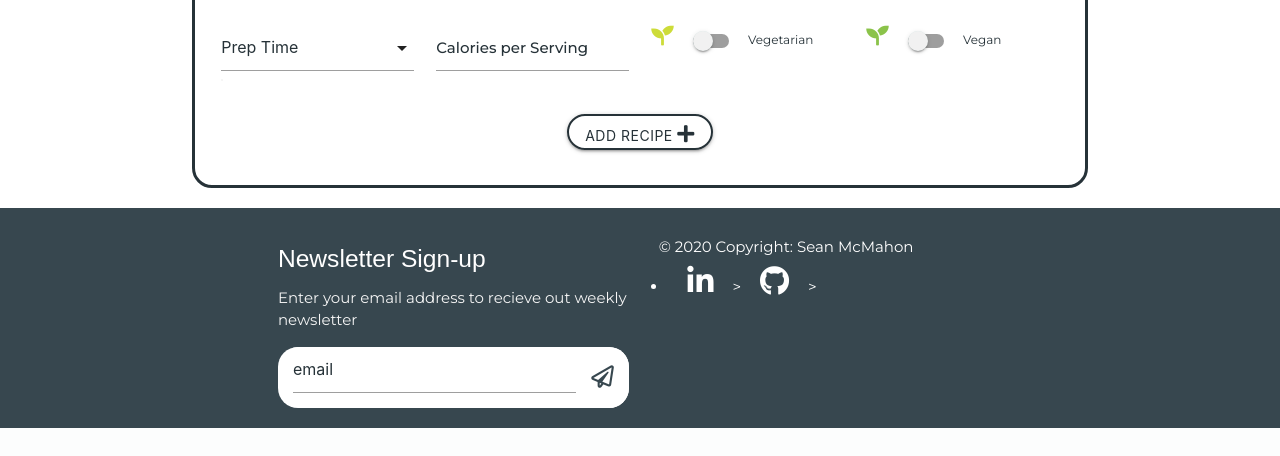
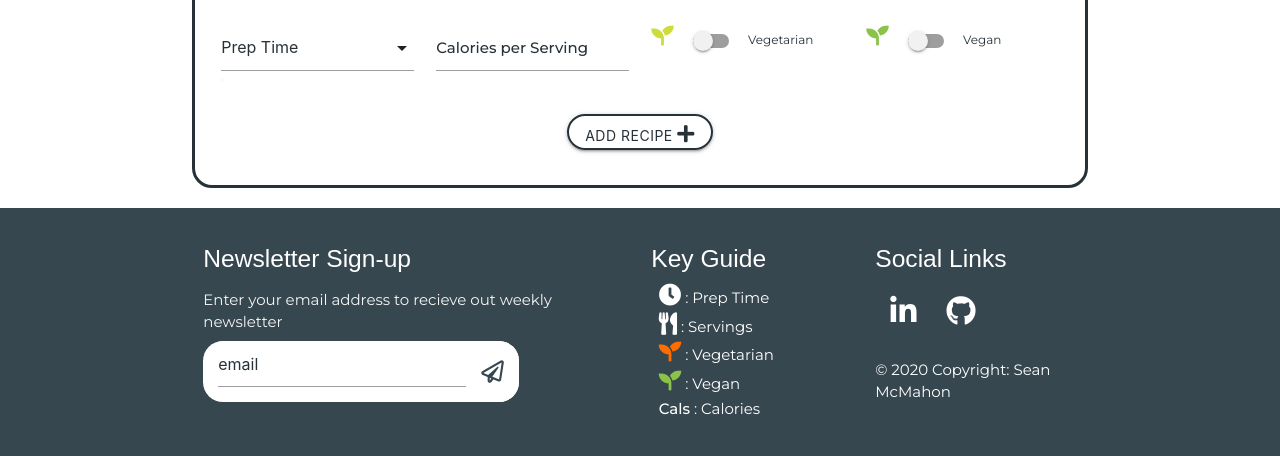
Before and after one commit to Sean-Mc-Mahon/McTasticRecipes, a Flask app: page /add_recipe in a window 1280 px wide. Shown: the part 888-1344 px from the top of the page. Before the commit the page ends 1316 px from the top, so only its background shows below. Run offline with Flask 2, Linux system fonts and the light colour scheme; data that the repository does not hold is empty; some libraries are stand-ins or nearby versions; some web fonts are replaced.

Commit message:
key guide added to footer

```diff
--- a/static/css/style.css
+++ b/static/css/style.css
@@ -79,6 +79,12 @@ h1,h2,h3,h4,h5,h6 {
 }
 .m-all{
     margin: 1rem;
+}
+.mt-small {
+    margin-top: 0.2rem;
+}
+.mv-half {
+    margin: 0.5rem 0;
 }
 .mh1 {
     margin: 0 1rem;
@@ -177,6 +183,11 @@ nav ul a {
 }
 
 /** Footer **/
+.page-footer .row .col {
+    display: flex;
+    flex-direction: column;
+    align-items: center;
+}
 /* newsletter signup */
 #formContact {
     display: flex;
@@ -199,25 +210,9 @@ nav ul a {
     padding: 0rem;
     margin: 0 0 1rem 1rem;
 }
-/* Directory */
-.directory li a {
-    color: white;
-}
-/* Bottom Footer */
-.contact-footer {
-    display: flex !important;
-    flex-direction: column;
-    justify-content: space-between;
-    padding: .5rem 0;
-}
-.copyright {
-    justify-content: center;
-    padding: .5rem;
-}
 /* Social Icons */
 .social-links {
     display: flex;
-    justify-content: center;
 }
 .social-links li i:hover {
   color: #449bff;
@@ -331,12 +326,16 @@ ul .instruction-list {
 /* MEDIA QUERIES */
 /*m tablet*/
 @media screen and (min-width: 600px) {
-  .nav-wrapper {
+    .nav-wrapper {
     margin: 0 2rem;
     }
     .row.col.info-icon{
     padding: 0;
     }
+    /** Footer **/
+    .page-footer .row .col {
+    align-items: flex-start;
+}
     /* single recipe page */
     .tab-title {
     letter-spacing: 4px;
--- a/templates/base.html
+++ b/templates/base.html
@@ -108,71 +108,68 @@
     </main>
 
     <footer class="page-footer blue-grey darken-3">
-        <div class="container valign-wrapper">
-            <div class="row">
-                <div class="col s12 m6 ">
+        <div class="row container">
+            <div class="col s12 m6 mb1">
                 <h5 class="white-text">Newsletter Sign-up</h5>
-                    <p class="grey-text text-lighten-4">Enter your email address to recieve out weekly newsletter</p>    <form  id="formContact" onsubmit="return sendMail(this);">
+                <p class="grey-text text-lighten-4 mv-half">Enter your email address to recieve out weekly newsletter</p>
+                <form  id="formContact" onsubmit="return sendMail(this);">
                     <input type="email" name="emailaddress" id="emailaddress" placeholder="email" required>
                     <button id="submit"  type="submit">
                     <i class="far fa-paper-plane large-icon"></i>
                     </button>
                 </form>
             </div>
-                <div class="col s12 m6 contact-footer">
-                    <div class="copyright valign-wrappe
-                    <div class="copyright">
-                    © 2020 Copyright: Sean McMahon
+            <div class="col s12 m3 mb1">
+                <h5 class="white-text">Key Guide</h5>
+                <!--Icon info: Servings,Calories,Vegetarian,Vegan-->
+                <!--Time-->
+                <div class="icon mt-small">
+                    <i class="fas fa-clock large-icon"></i>  : Prep Time
                 </div>
-                    <div>   <li>
-                                <a
-                                rel="noopener"
-                                target="_blank"
-                                href="https://www.linkedin.com/in/sean-mcmahon-profile/"
-                                ><i class="fab fa-linkedin-in"></i
-                                ></a>
-                                >
-
-
-                                                                                                                            <a
-                                rel="noopener"
-                                target="_blank"
-                                href="https://github.com/Sean-Mc-Mahon"
-                                ><i class="fab fa-github"></i
-                                ></a>
-
-
-
-                                   >
-
-                    </div>                           </div>
-
-        <!-- <div class="footer-copyright center-align">
-            <d                <div class="copyright valign-wrapper">
-                © 2020 Copyright: Sean McMahon
+                <!--Serves-->
+                <div class="icon mt-small">
+                    <i class="fas fa-utensils large-icon"></i>  : Servings
                 </div>
-                <div>
-                    <ul class="social-links m0">
+                <!--Vegetarian-->
+                <div class="icon mt-small">
+                    <i class="fas fa-seedling orange-text text-accent-4 large-icon"></i>  : Vegetarian
+                </div>
+                <!--Vegan-->
+                <div class="icon mt-small">
+                    <i class="fas fa-seedling light-green-text accent-4 large-icon"></i>  : Vegan
+                </div>
+                <!--Calories-->
+                <div class="icon mt-small">
+                    <span><strong>Cals</strong>  : Calories</span>
+                </div>
+            </div>
+            <div class="col s12 m3 mb1">
+                <h5 class="white-text">Social Links</h5>
+                <ul class="social-links">
                     <li>
                         <a
                             rel="noopener"
                             target="_blank"
                             href="https://www.linkedin.com/in/sean-mcmahon-profile/"
-                            ><i class="fab fa-linkedin-in"></i
-                            ></a>
+                            >
+                            <i class="fab fa-linkedin-in"></i>
+                        </a>
                     </li>
                     <li>
                         <a
                             rel="noopener"
                             target="_blank"
                             href="https://github.com/Sean-Mc-Mahon"
-                            ><i class="fab fa-github"></i
-                            ></a>
+                            >
+                            <i class="fab fa-github"></i>
+                        </a>
                     </li>
                 </ul>
+                <p>
+                    © 2020 Copyright: Sean McMahon
+                </p>
             </div>
         </div>
-        </div> -->
     </footer>
 
 <!--Sweet alert used for alerts upon form submission https://sweetalert.js.org/-->
```
Lines whose indentation alone changed are shown as unchanged.
